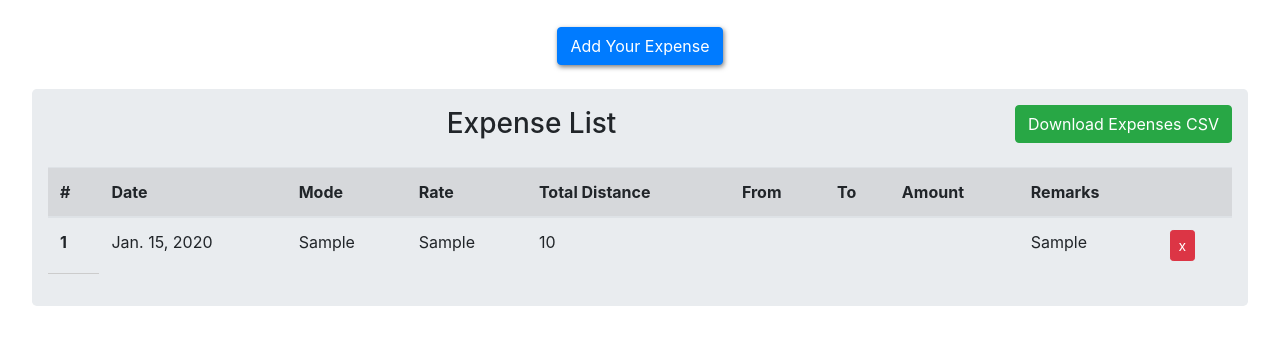
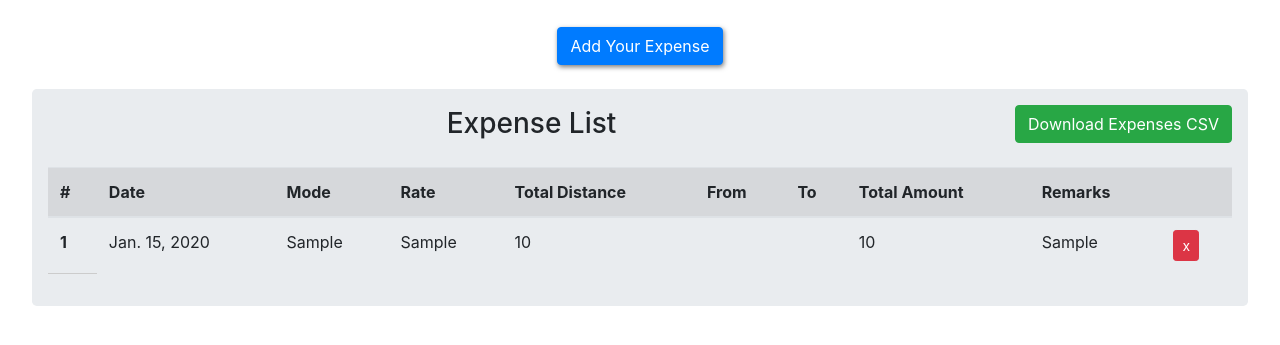
Before and after one commit to Devanshvora03/sales, a Django app: page /expense/ in a window 1280 px wide. Shown: the part 56-401 px from the top of the page. Run offline with Django 3.2, Linux system fonts and the light colour scheme; a user stored in the database is signed in; tables that the repository leaves empty hold one stand-in row (values such as "Sample post"); some libraries are stand-ins or nearby versions.

Commit message:
Updated Expense Form, Image Added

```diff
--- a/templates/users/coordinate.html
+++ b/templates/users/coordinate.html
@@ -52,14 +52,13 @@
                             </div>
                         </div>
                         <button type="submit" class="btn btn-primary mt-2 mb-2" >
-                            Add the Expense
+                            Submit
                         </button>
                     </form>
                 </div>
             </div>
         </div>
     </div>
-
     <script>
         document.getElementById('update-coordinates-btn').addEventListener('click', function() {
             if ('geolocation' in navigator) {
@@ -92,5 +91,4 @@
             }
         });
     </script>
-
 {% endblock %}
--- a/templates/users/expense.html
+++ b/templates/users/expense.html
@@ -68,10 +68,7 @@
 
 
 {% comment %} this is for user  {% endcomment %}
-
-
 {% comment %} trial {% endcomment %}
-
 <div class="m-auto w-100 pad-2">
     <div class="">
         <div class="text-center m-4">
@@ -91,15 +88,9 @@
                                 {% for field in form %}
                                 <div class="form-group" >
                                     {{ field.label }}:
-                                    {{ field }}
-                                    <div class="w-50 mx-2">
-                                    <div class="">
-                                        <label class="small mb-1"></label>
-                                    </div>
-                                    </div>
+                                    <br>{{ field }} </br>
                                 </div>
                                 {% endfor %}
-
                             <button type="submit" class="btn btn-primary mt-3" >
                                 Add the Expense
                             </button>
@@ -126,7 +117,7 @@
                     <th scope="col">Total Distance</th>
                     <th scope="col">From</th>
                     <th scope="col">To</th>
-                    <th scope="col">Amount</th>
+                    <th scope="col">Total Amount</th>
                     <th scope="col">Remarks</th>
                     <th scope="col"></th>
                 </tr>
--- a/user_management/settings.py
+++ b/user_management/settings.py
@@ -71,7 +71,6 @@ TEMPLATES = [
                 'django.template.context_processors.request',
                 'django.contrib.auth.context_processors.auth',
                 'django.contrib.messages.context_processors.messages',
-
                 'social_django.context_processors.backends',
                 'social_django.context_processors.login_redirect',
             ],
--- a/user_management/urls.py
+++ b/user_management/urls.py
@@ -12,12 +12,9 @@ from users.forms import LoginForm
 
 urlpatterns = [
     path('admin/', admin.site.urls),
-
     path('', include('users.urls')),
-
     path('login/', CustomLoginView.as_view(redirect_authenticated_user=True, template_name='users/login.html',
                                            authentication_form=LoginForm), name='login'),
-
     path('logout/', auth_views.LogoutView.as_view(template_name='users/logout.html'), name='logout'),
 
     path('password-reset/', ResetPasswordView.as_view(), name='password_reset'),
--- a/users/forms.py
+++ b/users/forms.py
@@ -98,10 +98,9 @@ class UpdateProfileForm(forms.ModelForm):
 class ExpenseForm(forms.ModelForm):
     class Meta:
         model = Expense
-        exclude = ('user_id',)
+        exclude = ('user_id', 'total_amount')
         widgets = {
             # 'remarks': forms.CharField(attrs={'cols': 35, 'rows': 3,})
-
         }
 
 class CoordinateForm(forms.ModelForm):
--- a/users/models.py
+++ b/users/models.py
@@ -18,11 +18,12 @@ class Expense(models.Model):
     currency = models.CharField(max_length=10, default="INR")
     modes = models.CharField(max_length=20,null=True,)
     # km=models.IntegerField(null=True,)
+    total_amount =models.IntegerField(null=True,)
     rate = models.CharField(max_length=10,null=True, default = 3.5)
     total_km=models.IntegerField(null=True,)
     remarks=models.CharField(max_length=50,null=True,)
     date = models.DateField(auto_now_add=True, blank=True, null=True,)
-    # image = models.ImageField()
+    image = models.ImageField(upload_to='Expenses', blank=True, null=True)
 
     def __str__(self):
         return self.user_id.username + "'s expense at " + str(self.date)
--- a/users/views.py
+++ b/users/views.py
@@ -127,10 +127,12 @@ def expense(request):
                 rate=form.cleaned_data.get('rate'),
                 total_km=form.cleaned_data.get('total_km'),
                 remarks=form.cleaned_data.get('remarks'),
-                total_amount=form.cleaned_data.get('total_amount'),
+                image=request.POST.get('image'),
                 user_id = request.user
                 )
+            new_expense.total_amount = float(new_expense.rate) * float(new_expense.total_km)
             new_expense.save()
+            print(request.FILES)
             messages.success(request, 'Expense added successfully.')
             return redirect('/expense/')
     expenses = Expense.objects.filter(user_id=user)
@@ -203,6 +205,7 @@ def coordinate(request):
                 user_id = request.user
                 )
             new_Coordinate.save()
+            print(new_Coordinate)
             messages.success(request, 'coordinate added successfully.')
             return redirect('/coordinate/')
     Coordinates = Coordinate.objects.filter(user_id=user)
```
